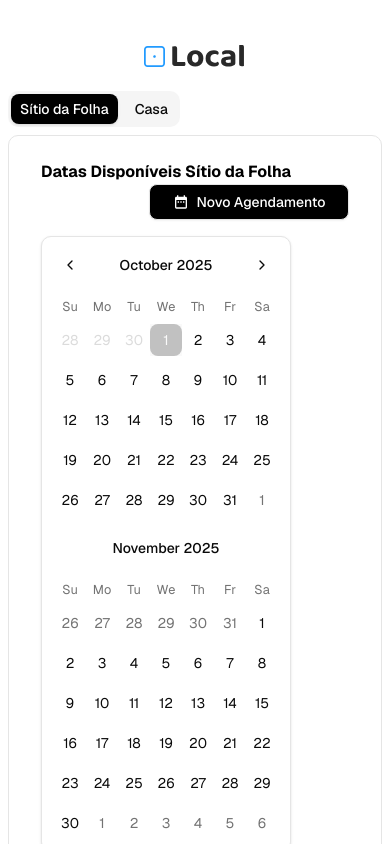
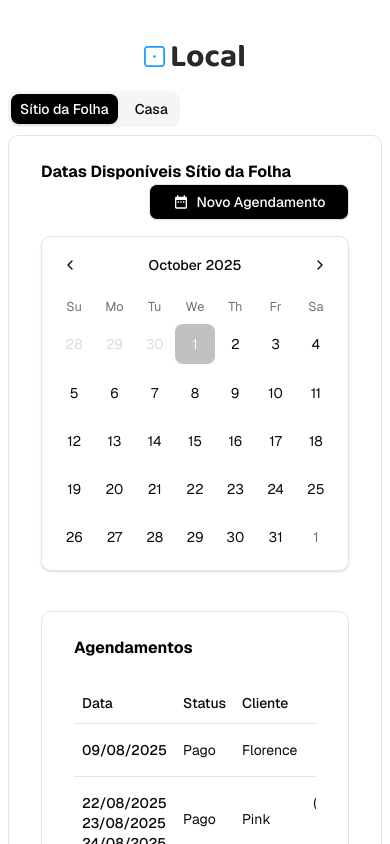
Before and after one commit to Sara01romao/agenda-nextjs, a Next.js app: page / in a window 390 px wide. Shown: the top 844 px of the page. Built offline with nearby package versions, Linux system fonts and the light colour scheme.

Commit message:
style: calendar responsive and modified number of month

```diff
--- a/src/app/_components/calendar.tsx
+++ b/src/app/_components/calendar.tsx
@@ -1,6 +1,7 @@
 'use client'
-import React, { useEffect } from "react";
+import React, { useEffect, useState } from "react";
 import { Calendar } from "@/components/ui/calendar";
+
 
 interface CalendarProps {
   booked: Date[];
@@ -8,6 +9,16 @@ interface CalendarProps {
 
 export function CalendarComponent({ booked }: CalendarProps) {
   const [date, setDate] = React.useState<Date | undefined>(undefined);
+  const [isMobile, setIsMobile] = useState<boolean>(false);
+
+  useEffect(() => {
+    const check = () => setIsMobile(window.innerWidth < 768);
+    check();
+    window.addEventListener("resize", check);
+    return () => window.removeEventListener("resize", check);
+  }, []);
+
+
 
   useEffect(() => {
     const infoDate = new Date();
@@ -26,7 +37,7 @@ export function CalendarComponent({ booked }: CalendarProps) {
     <Calendar
       mode="single"
       defaultMonth={date}
-      numberOfMonths={2}
+      numberOfMonths={isMobile ? 1 : 2}
       selected={date}
       onSelect={setDate}
       disabled={(date) => {
@@ -39,7 +50,8 @@ export function CalendarComponent({ booked }: CalendarProps) {
           )
         );
       }}
-      className="rounded-lg border shadow-sm"
+
+      className="rounded-lg border shadow-sm  w-full max-w-[800px] m-auto"
     />
   );
 }
```
